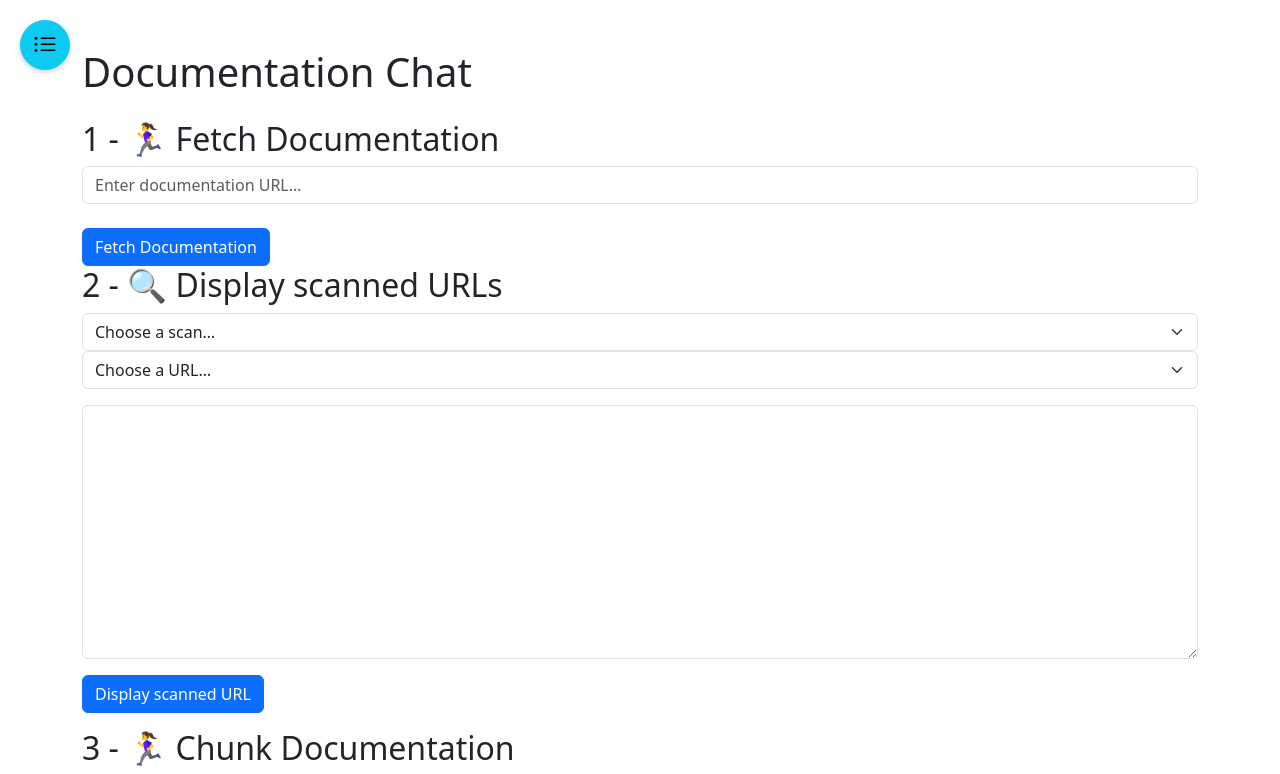
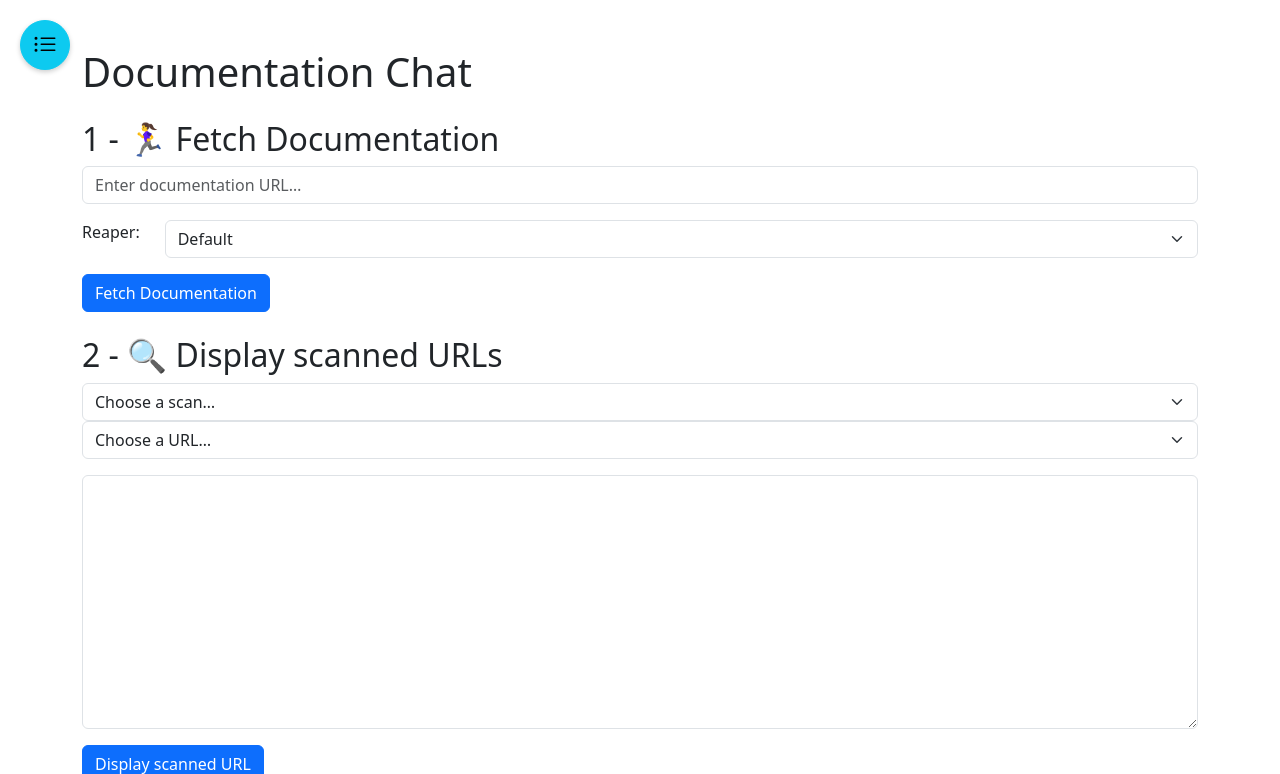
Before and after one commit to lmazure/rag, a Flask app: page / in a window 1280 px wide. Shown: the top 774 px of the page. Run offline with Flask 3, Linux system fonts and the light colour scheme; data that the repository does not hold is empty.

Commit message:
Feat: selection of the reaper

```diff
--- a/doc_chat/app.py
+++ b/doc_chat/app.py
@@ -11,6 +11,7 @@ from markupsafe import escape
 from vector_database import VectorDatabase
 from info_database import InfoDatabase
 from site_reaper import SiteReaper
+from mkdocs_site_reaper import MkdocsSiteReaper
 from logger import Logger
 
 load_dotenv()
@@ -33,7 +34,7 @@ def fetch_content(scan_id: int, url: str, reaper: SiteReaper) -> None:
     """Fetch content from URL."""
 
     # Fetch the content
-    doc = reaper.get_url_content_mkdocs(url)
+    doc = reaper.get_url_content(url)
 
     # Add the scanned URL to the database
     id = db.add_scanned_url(scan_id, url)
@@ -104,11 +105,21 @@ def fetch():
     root_url = request.args.get('root_url')
     if not root_url:
         return jsonify({'error': 'root_url is required'}), 400
+    reaper_type = request.args.get('reaper')
+    if not reaper_type:
+        return jsonify({'error': 'reaper is required'}), 400
 
     try:
-        scan_id = db.add_scan(root_url)
 
-        reaper = SiteReaper(root_url)
+        if reaper_type == 'mkdocs':
+            reaper = MkdocsSiteReaper(root_url)
+        elif reaper_type == 'default':
+            reaper = SiteReaper(root_url)
+        else:
+            return jsonify({'error': 'Invalid reaper type'}), 400
+
+        scan_id = db.add_scan(root_url, reaper_type + " reaper")
+
         urls = reaper.get_urls()
 
         for i, url in enumerate(urls):
@@ -130,7 +141,8 @@ def get_all_scans():
     """
     try:
         scans = db.get_all_scans()
-        return jsonify(scans)
+        answer = [ { "id": scan[0], "root_url": scan[1], "reaper_type": scan[2], "created_at": scan[3] } for scan in scans ]
+        return jsonify(answer)
     except Exception as e:
         logger.log('error', f"/scans - Failed to get scans: {str(e)}\n{traceback.format_exc()}")
         return jsonify({'error': 'Failed to get scans', 'errorDetails': str(e), 'stackTrace': traceback.format_exc()}), 500
@@ -157,7 +169,8 @@ def get_all_scanned_urls():
 
     try:
         urls = db.get_all_scanned_urls(scan_id)
-        return jsonify(urls)
+        answer = [ { "id": url[0], "url": url[1] } for url in urls ]
+        return jsonify(answer)
     except Exception as e:
         logger.log('error', f"/scanned_urls - Failed to get scanned URLs: {str(e)}\n{traceback.format_exc()}")
         return jsonify({'error': 'Failed to get scanned URLs', 'errorDetails': str(e), 'stackTrace': traceback.format_exc()}), 500
--- a/doc_chat/info_database.py
+++ b/doc_chat/info_database.py
@@ -33,6 +33,7 @@ class InfoDatabase:
             CREATE TABLE IF NOT EXISTS scans (
                 id INTEGER PRIMARY KEY AUTOINCREMENT,
                 root_url TEXT NOT NULL,
+                reaper_type TEXT NOT NULL,
                 created_at DATETIME DEFAULT CURRENT_TIMESTAMP
             )
         ''')
@@ -83,12 +84,13 @@ class InfoDatabase:
         conn.commit()
         conn.close()
 
-    def add_scan(self, root_url: str) -> int:
+    def add_scan(self, root_url: str, reaper_type: str) -> int:
         """
         Add a scan.
 
         Args:
             root_url: The root URL of the scan.
+            reaper_type: The type of reaper to use.
 
         Returns:
             The ID of the inserted scan.
@@ -97,9 +99,9 @@ class InfoDatabase:
         cursor = conn.cursor()
 
         cursor.execute('''
-            INSERT INTO scans (root_url)
-            VALUES (?)
-        ''', (root_url,))
+            INSERT INTO scans (root_url, reaper_type)
+            VALUES (?, ?)
+        ''', (root_url, reaper_type))
 
         id = cursor.lastrowid
         conn.commit()
@@ -108,7 +110,7 @@ class InfoDatabase:
 
         return id
 
-    def get_scan(self, scan_id: int) -> Tuple[int, str]:
+    def get_scan(self, scan_id: int) -> Tuple[int, str, str, str]:
         """
         Get a scan.
 
@@ -116,28 +118,28 @@ class InfoDatabase:
             scan_id: The ID of the scan.
 
         Returns:
-            A tuple of (scan_id, root_url).
+            A tuple of (scan_id, root_url, reaper_type, created_at).
         """
         conn = sqlite3.connect(f"{self.db_path}/{self.database_name}")
         cursor = conn.cursor()
 
-        cursor.execute('SELECT * FROM scans WHERE id = ?', (scan_id,))
+        cursor.execute('SELECT id, root_url, reaper_type, created_at FROM scans WHERE id = ?', (scan_id,))
         scan_data = cursor.fetchone()
         conn.close()
 
         return scan_data
 
-    def get_all_scans(self) -> List[Tuple[int, str]]:
+    def get_all_scans(self) -> List[Tuple[int, str, str, str]]:
         """
         Get all scans.
 
         Returns:
-            A list of tuples, where each tuple contains the ID and root URL.
+            A list of tuples, where each tuple contains the ID, root URL, reaper type, and created at.
         """
         conn = sqlite3.connect(f"{self.db_path}/{self.database_name}")
         cursor = conn.cursor()
 
-        cursor.execute('SELECT * FROM scans')
+        cursor.execute('SELECT id, root_url, reaper_type, created_at FROM scans')
         scans_data = cursor.fetchall()
         conn.close()
 
@@ -185,12 +187,12 @@ class InfoDatabase:
         conn = sqlite3.connect(f"{self.db_path}/{self.database_name}")
         cursor = conn.cursor()
 
-        cursor.execute('SELECT * FROM scanned_urls WHERE id = ?', (url_id,))
+        cursor.execute('SELECT id, url FROM scanned_urls WHERE id = ?', (url_id,))
         url_data = cursor.fetchone()
         conn.close()
 
         if url_data:
-            return url_data[2]
+            return url_data[1]
         raise Exception(f"URL {url_id} not found")
 
     def get_all_scanned_urls(self, scan_id: int) -> List[Tuple[int, str]]:
@@ -206,11 +208,11 @@ class InfoDatabase:
         conn = sqlite3.connect(f"{self.db_path}/{self.database_name}")
         cursor = conn.cursor()
 
-        cursor.execute('SELECT * FROM scanned_urls WHERE scan_id = ?', (scan_id,))
+        cursor.execute('SELECT id, url FROM scanned_urls WHERE scan_id = ?', (scan_id,))
         urls_data = cursor.fetchall()
         conn.close()
 
-        return [(url[0], url[2]) for url in urls_data]
+        return urls_data
 
     def add_chunk_set(self, scan_id: int, chunker_description: str) -> int:
         """
--- a/doc_chat/static/script.js
+++ b/doc_chat/static/script.js
@@ -121,6 +121,7 @@ const domElements = {
 
     // Fetch section
     docUrl: document.getElementById('docUrl'),
+    reaper: document.getElementById('reaper'),
     fetchBtn: document.getElementById('fetchBtn'),
     fetchStatus: document.getElementById('fetchStatus'),
 
@@ -155,8 +156,11 @@ const domElements = {
     embeddingDisplay: document.getElementById('viewEmbeddings'),
 
     // Query section
+    scanSelectorAnswerQuestion: document.getElementById('scanSelectorAnswerQuestion'),
+    chunkSetSelectorAnswerQuestion: document.getElementById('chunkSetSelectorAnswerQuestion'),
+    embeddingSetForSelectorAnswerQuestion: document.getElementById('embeddingSetForSelectorAnswerQuestion'),
+    question: document.getElementById('question'),
     submitBtn: document.getElementById('submitBtn'),
-    query: document.getElementById('query'),
     loading: document.getElementById('loading'),
     response: document.getElementById('response')
 };
@@ -200,7 +204,7 @@ async function populateScannedUrlSelector(scanSelector, scannedUrlSelector) {
         const scans = await response.json();
         scans.forEach(scan => {
             // Add to scanned URLs selector
-            addOptionToSelect(scannedUrlSelector, scan[0], scan[1]);
+            addOptionToSelect(scannedUrlSelector, scan.id, scan.url);
         });
 
     } catch (error) {
@@ -294,6 +298,7 @@ async function populateEmbeddingSetSelector(chunkSetSelector, embeddingSetSelect
 
 domElements.fetchBtn.addEventListener('click', async () => {
     const docUrl = domElements.docUrl.value.trim();
+    const reaper = domElements.reaper.value;
 
     if (!docUrl) {
         domElements.fetchStatus.textContent = 'Please enter a documentation URL';
@@ -304,7 +309,7 @@ domElements.fetchBtn.addEventListener('click', async () => {
     domElements.fetchStatus.textContent = 'fetching documentation…';
 
     try {
-        const response = await fetch(`/perform_fetch?root_url=${encodeURIComponent(docUrl)}`, {
+        const response = await fetch(`/perform_fetch?root_url=${encodeURIComponent(docUrl)}&reaper=${reaper}`, {
             method: 'POST'
         });
         if (!response.ok) {
@@ -314,7 +319,7 @@ domElements.fetchBtn.addEventListener('click', async () => {
         }
         domElements.fetchStatus.textContent = "";
         // Refresh the scan selectors after fetching
-        loadScans();
+        populateScanSelectors();
     } catch (error) {
         handleError('Error fetching documentation', error.message, error.stack);
     } finally {
@@ -323,13 +328,14 @@ domElements.fetchBtn.addEventListener('click', async () => {
 });
 
 // load scans into all scan selectors
-async function loadScans() {
+async function populateScanSelectors() {
     // Clear existing options except the default one
     clearSelectOptions(domElements.scanSelectorForChunk);
     clearSelectOptions(domElements.scanSelectorForDisplay);
     clearSelectOptions(domElements.scanSelectorForViewChunk);
     clearSelectOptions(domElements.scanSelectorForEmbedding);
     clearSelectOptions(domElements.scanSelectorForViewEmbeddings);
+    clearSelectOptions(domElements.scanSelectorAnswerQuestion);
 
     try {
         const response = await fetch('/scans');
@@ -340,8 +346,8 @@ async function loadScans() {
         }
         const scans = await response.json();
         scans.forEach(scan => {
-            const value = scan[0];
-            const textContent = scan[1] + " - " + scan[2];
+            const value = scan.id;
+            const textContent = scan.root_url + " - " + scan.reaper_type + " - " + scan.created_at;
 
             // Add to all selectors
             addOptionToSelect(domElements.scanSelectorForChunk, value, textContent);
@@ -349,6 +355,7 @@ async function loadScans() {
             addOptionToSelect(domElements.scanSelectorForViewChunk, value, textContent);
             addOptionToSelect(domElements.scanSelectorForEmbedding, value, textContent);
             addOptionToSelect(domElements.scanSelectorForViewEmbeddings, value, textContent);
+            addOptionToSelect(domElements.scanSelectorAnswerQuestion, value, textContent);
         });
     } catch (error) {
         handleError('Error fetching scans', error.message, error.stack);
@@ -357,7 +364,7 @@ async function loadScans() {
 
 // load scans when the page loads
 document.addEventListener('DOMContentLoaded', () => {
-    loadScans();
+    populateScanSelectors();
 });
 
 domElements.scanSelectorForDisplay.addEventListener('input', async () => {
@@ -551,7 +558,7 @@ domElements.embeddingSetSelectorForViewEmbeddings.addEventListener('input', asyn
 
 // answer question
 domElements.submitBtn.addEventListener('click', async () => {
-    const query = domElements.query.value;
+    const query = domElements.question.value;
 
     if (!query) return;
 
--- a/doc_chat/templates/index.html
+++ b/doc_chat/templates/index.html
@@ -32,9 +32,16 @@
             <div class="input-group mb-3">
                 <input type="text" class="form-control" id="docUrl" placeholder="Enter documentation URL…">
             </div>
+            <div class="input-group mb-3">
+                Reaper:&nbsp;&nbsp;&nbsp;&nbsp;&nbsp;&nbsp;
+                <select id="reaper" class="form-select">
+                    <option selected value="default">Default</option>
+                    <option value="mkdocs">MkDocs</option>
+                </select>
+            </div>
+            <button id="fetchBtn" class="btn btn-primary">Fetch Documentation</button>
+            <span id="fetchStatus" class="ms-3"></span>
         </div>
-        <button id="fetchBtn" class="btn btn-primary">Fetch Documentation</button>
-        <span id="fetchStatus" class="ms-3"></span>
 
         <h2>2 - 🔍 Display scanned URLs</h2>
         <div class="mb-3">
```
Also changed, not shown: doc_chat/TODO.md (+1 -5 lines), doc_chat/mkdocs_site_reaper.py (added, +25 -0 lines), doc_chat/site_reaper.py (+0 -14 lines).
